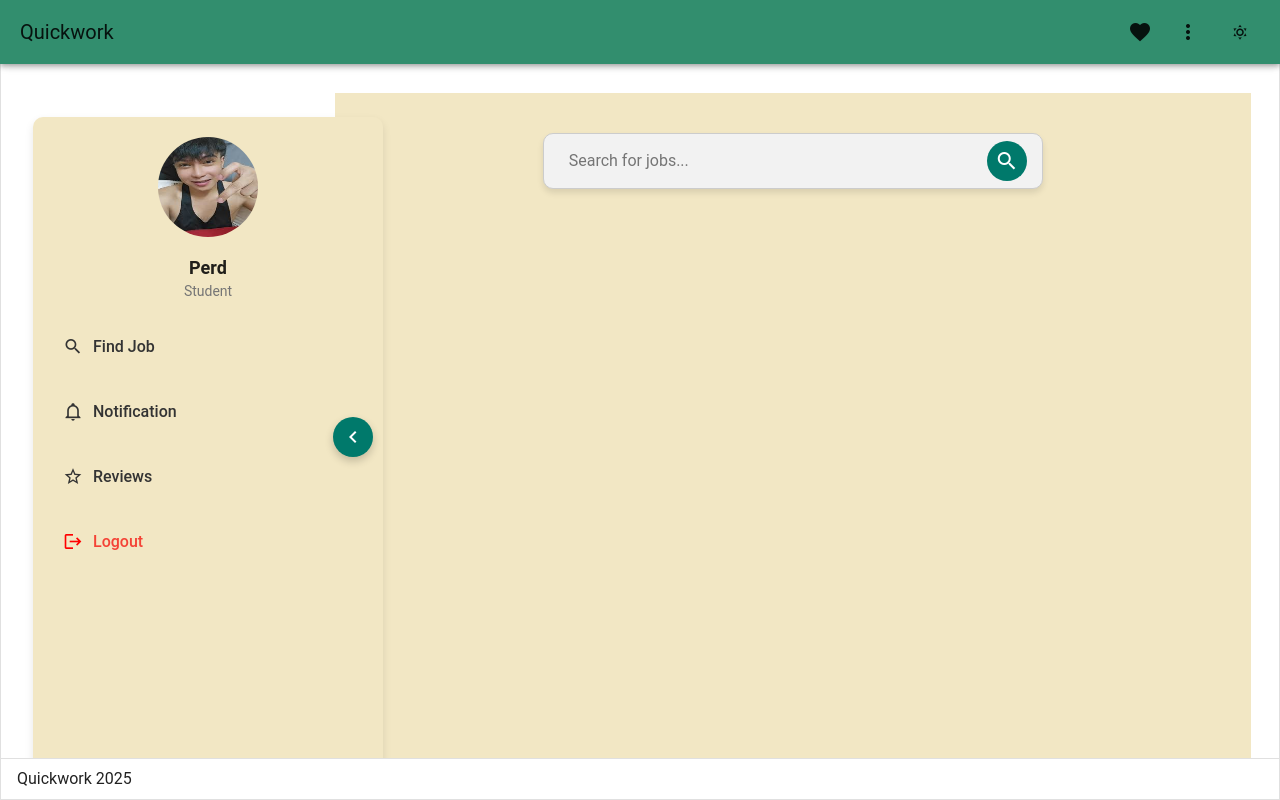
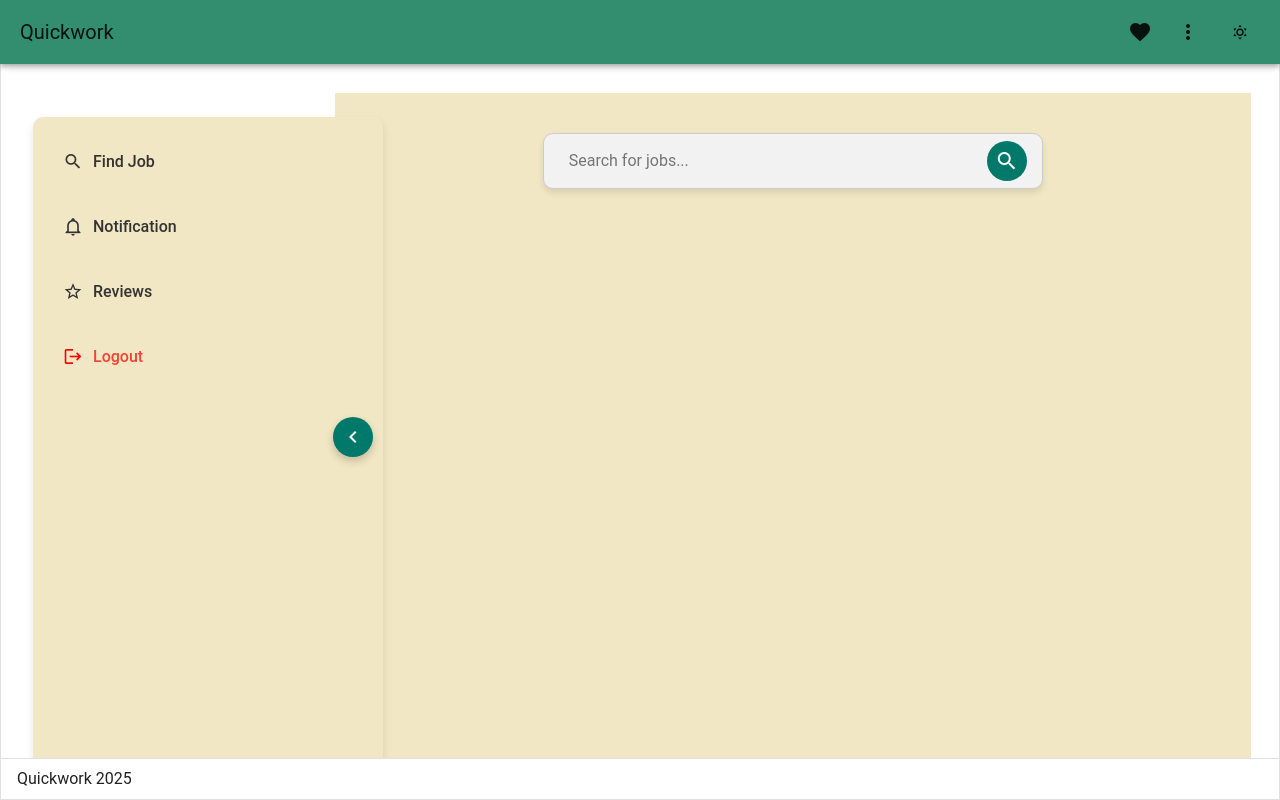
Before and after one commit to ianglenncurilan/web-quickwork, a Vue app: page /student in a window 1280 px wide. Shown: the top 800 px of the page. Built offline with nearby package versions, Linux system fonts and the light colour scheme.

Commit message:
remove profile

```diff
--- a/src/views/StudentView.vue
+++ b/src/views/StudentView.vue
@@ -65,12 +65,7 @@ onMounted(() => {
                 <v-icon>{{ isSidebarCollapsed ? 'mdi-chevron-right' : 'mdi-chevron-left' }}</v-icon>
               </button>
 
-              <!-- Profile Section -->
-              <div class="profile-section" v-if="!isSidebarCollapsed">
-                <img src="@/assets/perdyboy.png" alt="Profile Picture" class="profile-picture" />
-                <h4 class="profile-name">Perd</h4>
-                <p class="profile-role">Student</p>
-              </div>
+
 
               <!-- Navigation Menu -->
               <nav class="navigation-menu">
```
